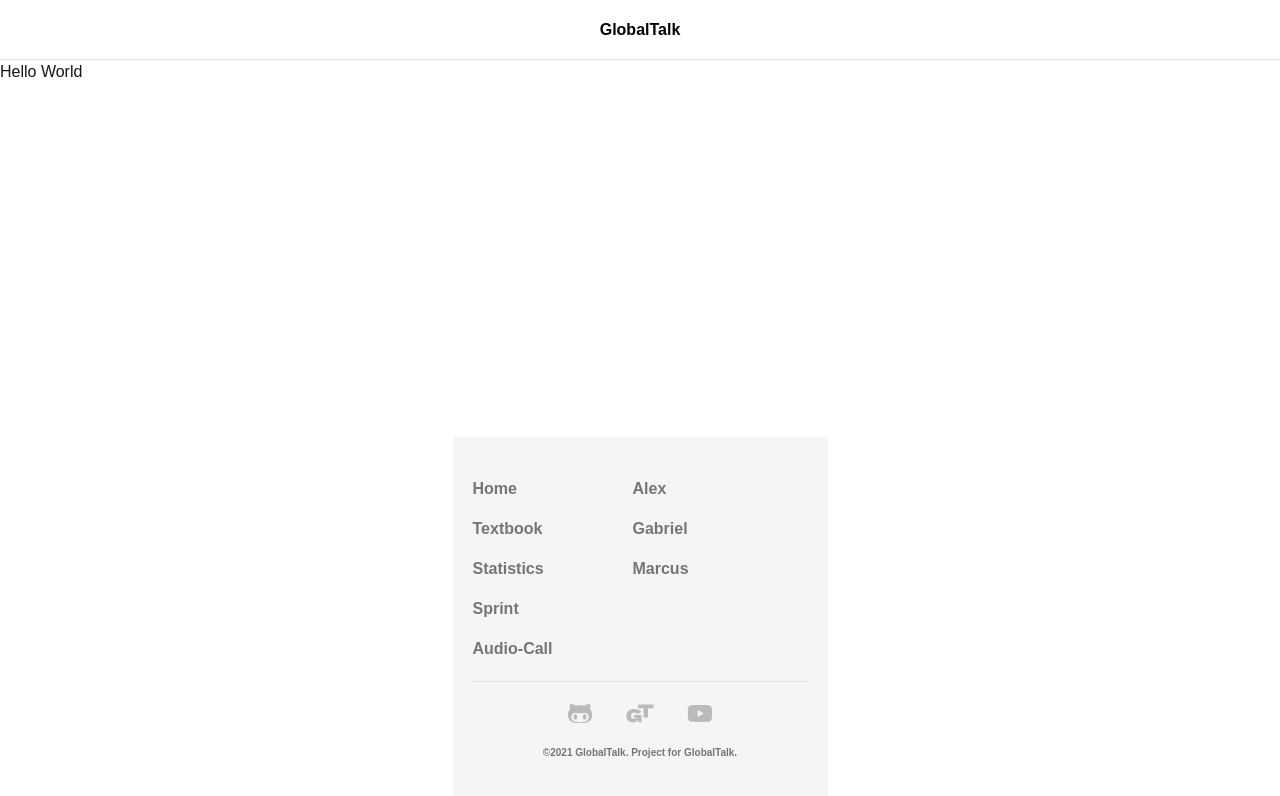
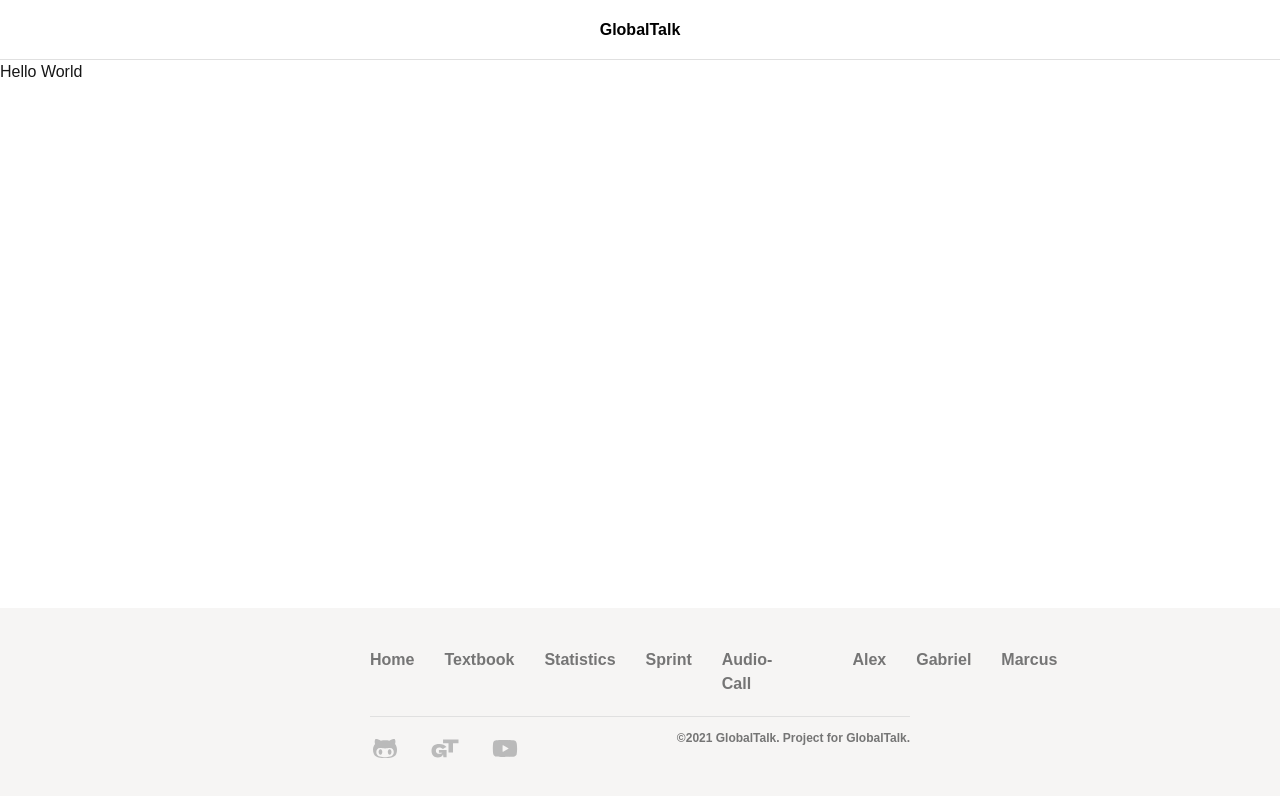
Before and after one commit to LiaCBA/final-personal-project, a Next.js app: page / in a window 1280 px wide. Shown: the top 796 px of the page. Built offline with nearby package versions, Linux system fonts and the light colour scheme.

Commit message:
feature/footerLaptop

```diff
--- a/components/Footer.tsx
+++ b/components/Footer.tsx
@@ -2,47 +2,67 @@ import Link from "next/link";
 
 const Footer = () => {
   return (
-    <footer className="bg-[#F6F5F4] m-auto mx-auto pt-[40px] pr-[20px] pb-[40px] pl-[20px] w-full max-w-[375px]">
-      <div className="flex flex-row gap-[80px]">
-        <div className="flex flex-col gap-[16px]">
-          <Link href="/" className="font-[600] text-[#757575]">
+    <footer className="bg-[#F6F5F4] m-auto mx-auto pt-[40px] lg:pt-[40px] pr-[20px] lg:pr-[370px] pb-[40px] lg:pb-[40px] pl-[20px] lg:pl-[370px] w-full max-w-[375px] lg:max-w-[1920px]">
+      <div className="flex lg:flex flex-row lg:justify-between gap-[80px]">
+        <div className="flex lg:flex-row flex-col gap-[16px] lg:gap-[30px]">
+          <Link
+            href="/"
+            className="font-[600] text-[#757575] hover:text-[#A3A3A3] transition-colors duration-300">
             Home
           </Link>
-          <Link href="/pages/classbook" className="font-[600] text-[#757575]">
+          <Link
+            href="/pages/classbook"
+            className="font-[600] text-[#757575] hover:text-[#A3A3A3] transition-colors duration-300">
             Textbook
           </Link>
-          <Link href="/pages/statistics" className="font-[600] text-[#757575]">
+          <Link
+            href="/pages/statistics"
+            className="font-[600] text-[#757575] hover:text-[#A3A3A3] transition-colors duration-300">
             Statistics
           </Link>
-          <Link href="/pages/sprint-game" className="font-[600] text-[#757575]">
+          <Link
+            href="/pages/sprint-game"
+            className="font-[600] text-[#757575] hover:text-[#A3A3A3] transition-colors duration-300">
             Sprint
           </Link>
           <Link
             href="/pages/audiocall-game"
-            className="font-[600] text-[#757575]">
+            className="font-[600] text-[#757575] hover:text-[#A3A3A3] transition-colors duration-300">
             Audio-Call
           </Link>
         </div>
 
-        <div className="flex flex-col gap-[16px]">
-          <span className="font-[600] text-[#757575]">Alex</span>
-          <span className="font-[600] text-[#757575]">Gabriel</span>
-          <span className="font-[600] text-[#757575]">Marcus</span>
+        <div className="flex lg:flex-row flex-col gap-[16px] lg:gap-[30px]">
+          <span className="font-[600] text-[#757575] hover:text-[#A3A3A3] transition-colors duration-300 cursor-pointer">
+            Alex
+          </span>
+          <span className="font-[600] text-[#757575] hover:text-[#A3A3A3] transition-colors duration-300 cursor-pointer">
+            Gabriel
+          </span>
+          <span className="font-[600] text-[#757575] hover:text-[#A3A3A3] transition-colors duration-300 cursor-pointer">
+            Marcus
+          </span>
         </div>
       </div>
       <div className="mt-[20px] border-[#E0E0E0] border-b" />
-      <div className="flex flex-col justify-center items-center gap-[20px]">
+      <div className="flex lg:flex-row flex-col justify-center lg:justify-between items-center gap-[20px]">
         <div className="flex justify-center gap-[30px] mt-[20px]">
+          <a href="#">
             <img
               src="/socialcatlogo.svg"
               alt="social cat"
               width={30}
               height={24}
             />
+          </a>
+          <a href="#">
             <img src="/gtlogo.svg" alt="gt" width={30} height={24} />
+          </a>
+          <a href="#">
             <img src="/youtube.svg" alt="youtube" width={30} height={24} />
+          </a>
         </div>
-        <p className="font-[600] text-[#757575] text-[10px]">
+        <p className="font-[600] text-[#757575] text-[10px] lg:text-[12px]">
           ©2021 GlobalTalk. Project for GlobalTalk.
         </p>
       </div>
```
Lines whose indentation alone changed are shown as unchanged.
